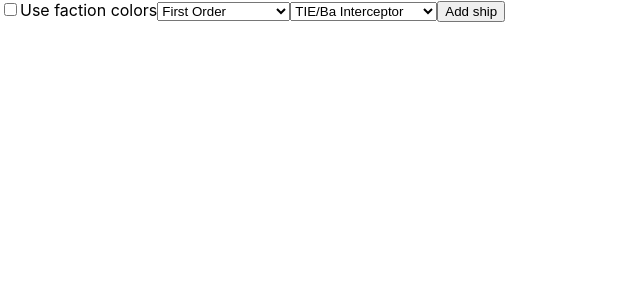
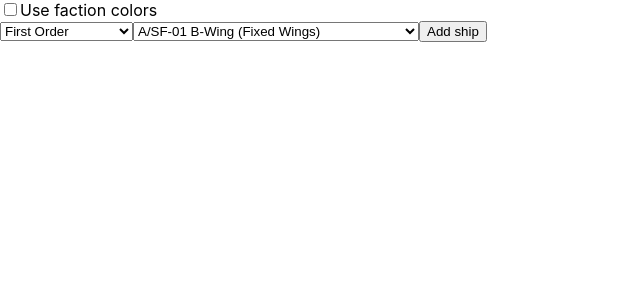
Before and after one commit to achapin/xwing-microhangars, a React (Create React App) app: page / in a window 1280 px wide. Shown: the top 300 px of the page, without its empty margins (0-640 px from the left). Built offline with nearby package versions, Linux system fonts and the light colour scheme.

Commit message:
update libs

```diff
--- a/src/components/ships.tsx
+++ b/src/components/ships.tsx
@@ -1,41 +1,51 @@
 import React, { useState } from "react";
+import { useForm } from "react-hook-form";
 import { factions, ships } from './data';
 import { Ship } from "./ship";
 
+interface AddedShip {
+  ship;
+  faction;
+}
+
+interface ShipsForm {
+  faction: string;
+  ship: string;
+}
+
 export const Ships = () => {
 
-  const defaultFaction = factions[0];
-  const defaultShip = ships.find(ship => ship.factions.includes(defaultFaction.name));
+  const { handleSubmit, register } = useForm<ShipsForm>();
 
-  const [selectedFaction, setSelectedFaction] = useState(defaultFaction);
-  const [selectedShip, setSelectedShip] = useState(defaultShip);
-  const [addedShips, setAddedShips] = useState([]);
+  const [addedShips, setAddedShips] = useState<AddedShip[]>([]);
 
-  const selectFaction = (event: any) => setSelectedFaction(factions.find(faction => faction.name === event.target.value));
-  const selectShip = (event: any) => setSelectedShip(event.target.value);
-  const addShip = () => setAddedShips([...addedShips, ships.find(ship => ship.name === selectedShip.name)]);
+  const addShip = ({ ship, faction}: ShipsForm) => setAddedShips([...addedShips, { ship, faction }]);
   const removeShip = (index: number) => setAddedShips([...addedShips.slice(0, index), ...addedShips.slice(index + 1)]);
 
   return <div>
     <div className="no-print">
       <input id="useFactionColor" type="checkbox" />
       <label htmlFor="useFactionColor">Use faction colors</label>
-      <select onChange={selectFaction} defaultValue={defaultFaction.name}>
+
+      <form onSubmit={handleSubmit(addShip)}>
+        <select {...register("faction")}>
           {factions.map(faction =>
             <option value={faction.name}>{faction.name}</option>
           )}
         </select>
-      <select onChange={selectShip} defaultValue={defaultShip.name}>
+        <select {...register("ship")}>
           {ships
-          .filter(ship => ship.factions.includes(selectedFaction.name))
+            // .filter(ship => ship.factions.includes(selectedFaction.name))
             .map(ship => <option value={ship.name}>{ship.fullName}</option>)
           }
         </select>
-      <button onClick={addShip}>Add ship</button>
-      {addedShips.map((ship, index) =>
+        <button type="submit">Add ship</button>
+      </form>
+
+      {addedShips.map(({ ship, faction }, index) =>
         <div>
           <span className="removeButton no-print" onClick={() => removeShip(index)}>Remove {ship.fullName}</span>
-          <Ship ship={ship} faction={selectedFaction} useFactionColor={true} />
+          <Ship ship={ship} faction={faction} useFactionColor={true} />
         </div>
       )}
     </div>
```
Also changed, not shown: package.json (+4 -3 lines), 1 other file (tests, documents, lock files or other folders). Lines whose indentation alone changed are shown as unchanged.
